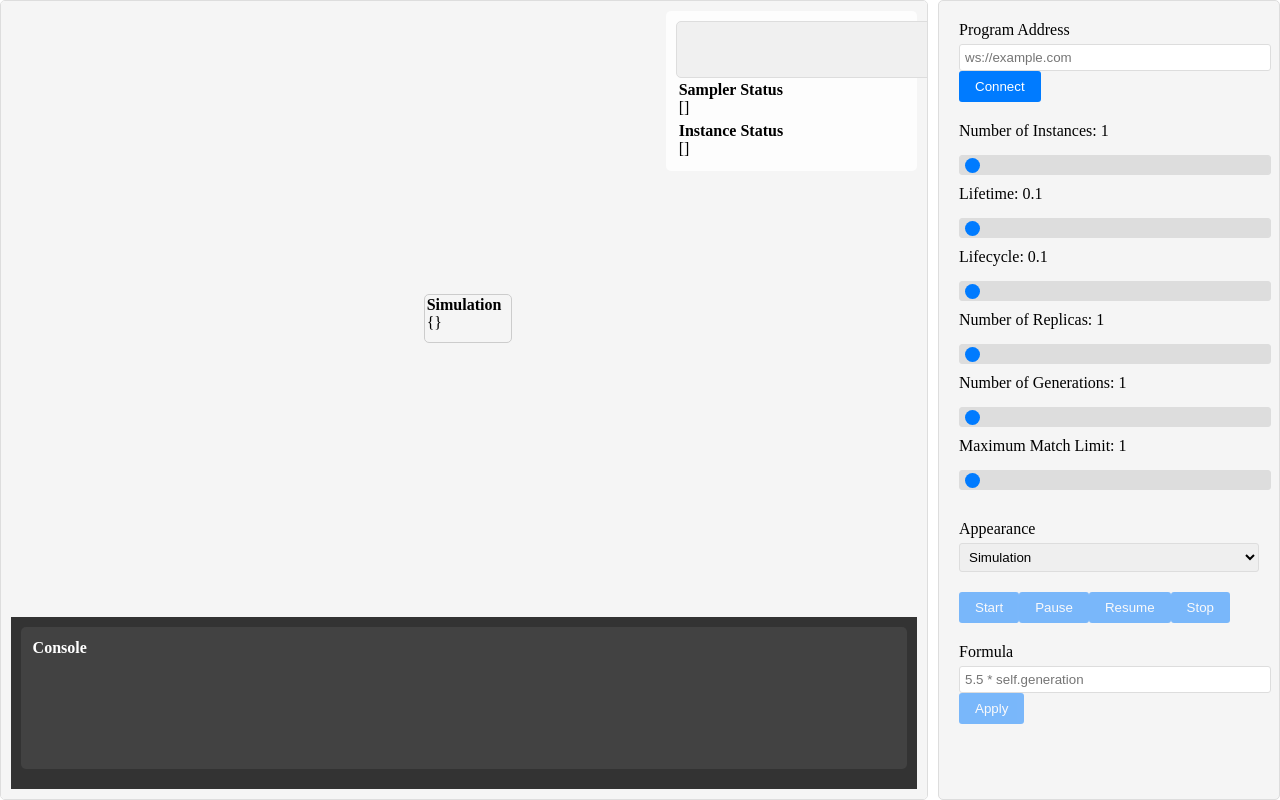
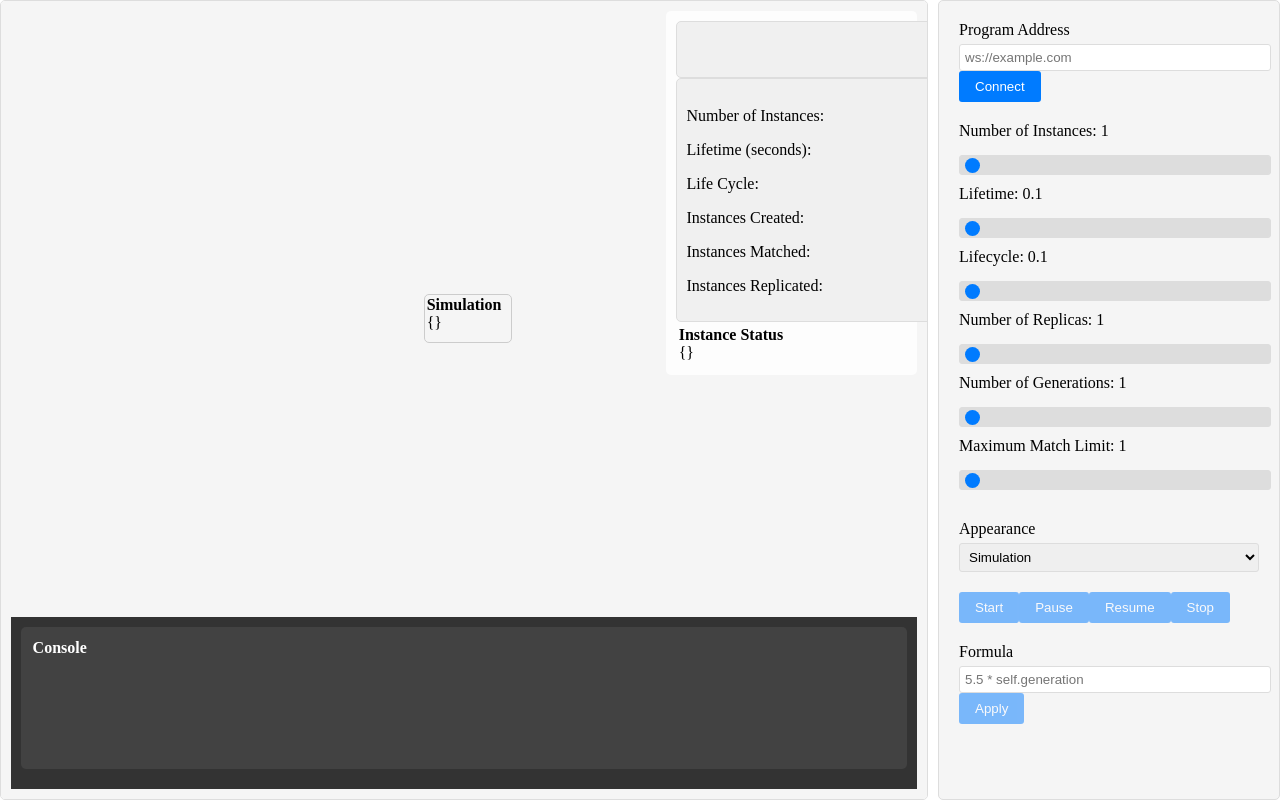
Before and after one commit to azmisahin-ai/life-ui-v2, a Vue app in the folder life/: page / in a window 1280 px wide. Built offline with nearby package versions, Linux system fonts and the light colour scheme.

Commit message:
🚧: simulation sampler widget

```diff
--- /dev/null
+++ b/life/src/components/SamplerStatusWidget.vue
@@ -0,0 +1,56 @@
+<template>
+    <div class="sampler-status-widget">
+        <h3>{{ name }}</h3>
+        <div class="status-item">
+            <p>Number of Instances: {{ numberOfInstances }}</p>
+        </div>
+        <div class="status-item">
+            <p>Lifetime (seconds): {{ lifetimeSeconds }}</p>
+        </div>
+        <div class="status-item">
+            <p>Life Cycle: {{ lifecycle }}</p>
+        </div>
+        <div class="status-item">
+            <p>Instances Created: {{ numberOfInstancesCreated }}</p>
+        </div>
+        <div class="status-item">
+            <p>Instances Matched: {{ numberOfInstancesMatched }}</p>
+        </div>
+        <div class="status-item">
+            <p>Instances Replicated: {{ numberOfInstancesReplicated }}</p>
+        </div>
+    </div>
+</template>
+
+<script>
+export default {
+    props: {
+        name: String,
+        numberOfInstances: Number,
+        lifetimeSeconds: Number,
+        lifecycle: Number,
+        numberOfInstancesCreated: Number,
+        numberOfInstancesMatched: Number,
+        numberOfInstancesReplicated: Number
+    }
+};
+</script>
+
+<style scoped>
+.sampler-status-widget {
+    background-color: #f0f0f0;
+    padding: 10px;
+    border-radius: 5px;
+    border: 1px solid #ddd;
+    width: 250px;
+    /* Ölçüleri ayarlayabilirsiniz */
+}
+
+h3 {
+    margin-bottom: 10px;
+}
+
+.status-item {
+    margin-bottom: 8px;
+}
+</style>
--- a/life/src/components/Simulation.vue
+++ b/life/src/components/Simulation.vue
@@ -18,9 +18,9 @@ const programAddress = ref('');
 const socket = ref(null);
 const isConnected = ref(false);
 const consoleData = ref([]);
-const simulationStatus = ref([]);
-const samplerStatus = ref([]);
-const instanceStatus = ref([]);
+const simulationStatus = ref({});
+const samplerStatus = ref({});
+const instanceStatus = ref({});
 
 const consoleOverlayRef = ref(null);
 
@@ -329,7 +329,13 @@ const changeAppearance = (event) => {
 
         <SimulationStatusWidget class="simulation-status" :simulationType="simulationStatus.simulation_type"
           :simulationStatus="simulationStatus.simulation_status" />
-        <Widget class="sampler-status" title="Sampler Status" :data="samplerStatus"></Widget>
+
+        <SamplerStatusWidget class="sampler-status" :name="samplerStatus.name"
+          :numberOfInstances="samplerStatus.number_of_instance" :lifetimeSeconds="samplerStatus.lifetime_seconds"
+          :lifecycle="samplerStatus.lifecycle" :numberOfInstancesCreated="samplerStatus.number_of_instance_created"
+          :numberOfInstancesMatched="samplerStatus.number_of_instance_matched"
+          :numberOfInstancesReplicated="samplerStatus.number_of_instance_replicated" />
+
         <Widget class="instance-status" title="Instance Status" :data="instanceStatus"></Widget>
       </div>
     </div>
@@ -442,11 +448,13 @@ const changeAppearance = (event) => {
 import Widget from "./Widget.vue";
 import ConsoleWidget from './ConsoleWidget.vue';
 import SimulationStatusWidget from './SimulationStatusWidget.vue';
+import SamplerStatusWidget from './SamplerStatusWidget.vue';
 export default {
   components: {
     Widget,
     ConsoleWidget,
-    SimulationStatusWidget
+    SimulationStatusWidget,
+    SamplerStatusWidget
   },
   setup() {
     return {
```
